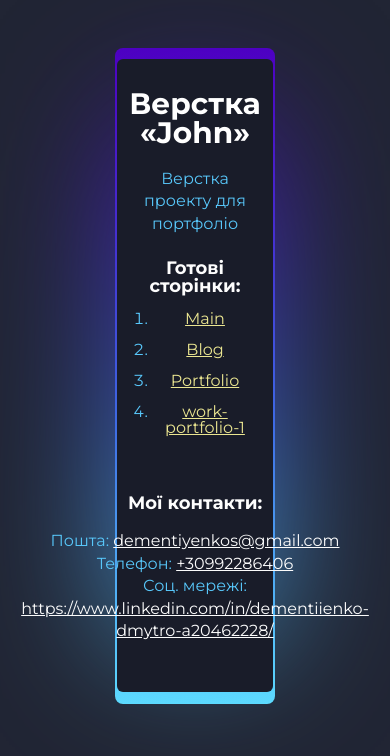
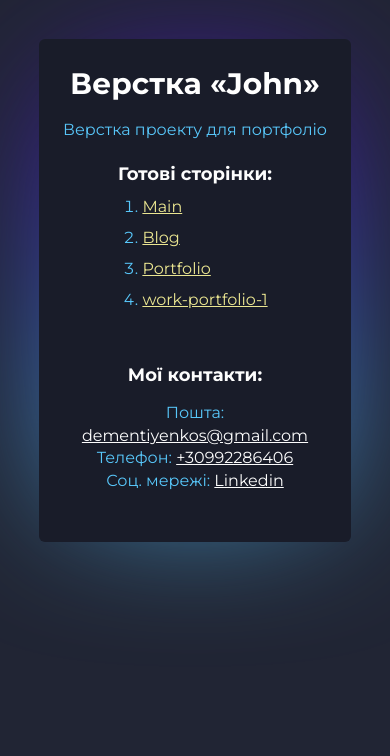
Before and after one commit to Husqvarna0/John, a plain HTML site: page index.html in a window 390 px wide. Drawn offline with Linux system fonts and the light colour scheme.

```diff
--- a/index.html
+++ b/index.html
@@ -25,7 +25,7 @@
 			<h2>Мої контакти:</h2>
 			<p>Пошта: <a href="mailto:dementiyenkos@gmail.com">dementiyenkos@gmail.com</a></p>
 			<p>Телефон: <a href="tel:+30992286406">+30992286406</a></p>
-			<p>Соц. мережі: <a href="https://www.linkedin.com/in/dementiienko-dmytro-a20462228/">https://www.linkedin.com/in/dementiienko-dmytro-a20462228/</a>
+			<p>Соц. мережі: <a href="https://www.linkedin.com/in/dementiienko-dmytro-a20462228/">Linkedin</a>
 			</p>
 		</div>
 	</div>
@@ -107,8 +107,8 @@
 
 
 	.rootpage {
-		margin-top: 15%;
-		max-width: 40%;
+		margin-top: 10%;
+		max-width: 80%;
 		padding: 20px 0px 20px 0px;
 		position: relative;
 		display: flex;
@@ -124,18 +124,7 @@
 	}
 
 
-	.rootpage::before {
-		content: "";
-		width: 102%;
-		height: 103.5%;
-		border-radius: 8px;
-		background-image: linear-gradient(var(--rotate), #5ddcff, #3c67e3 43%, #4e00c2);
-		position: absolute;
-		z-index: -1;
-		top: -1.7%;
-		left: -1%;
-		animation: spin 2.5s linear infinite;
-	}
+
 
 	.rootpage::after {
 		position: absolute;
@@ -203,6 +192,7 @@
 	}
 
 	.rootpage__list {
+		text-align: start;
 		margin: 0px 0px 2.25rem 1.25rem;
 	}
 
@@ -226,7 +216,9 @@
 		}
 	}
 
-	.rootpage__contacts {}
+	.rootpage__contacts {
+
+	}
 
 	.rootpage__contacts a {
 		color: #fcfcfc;
```
